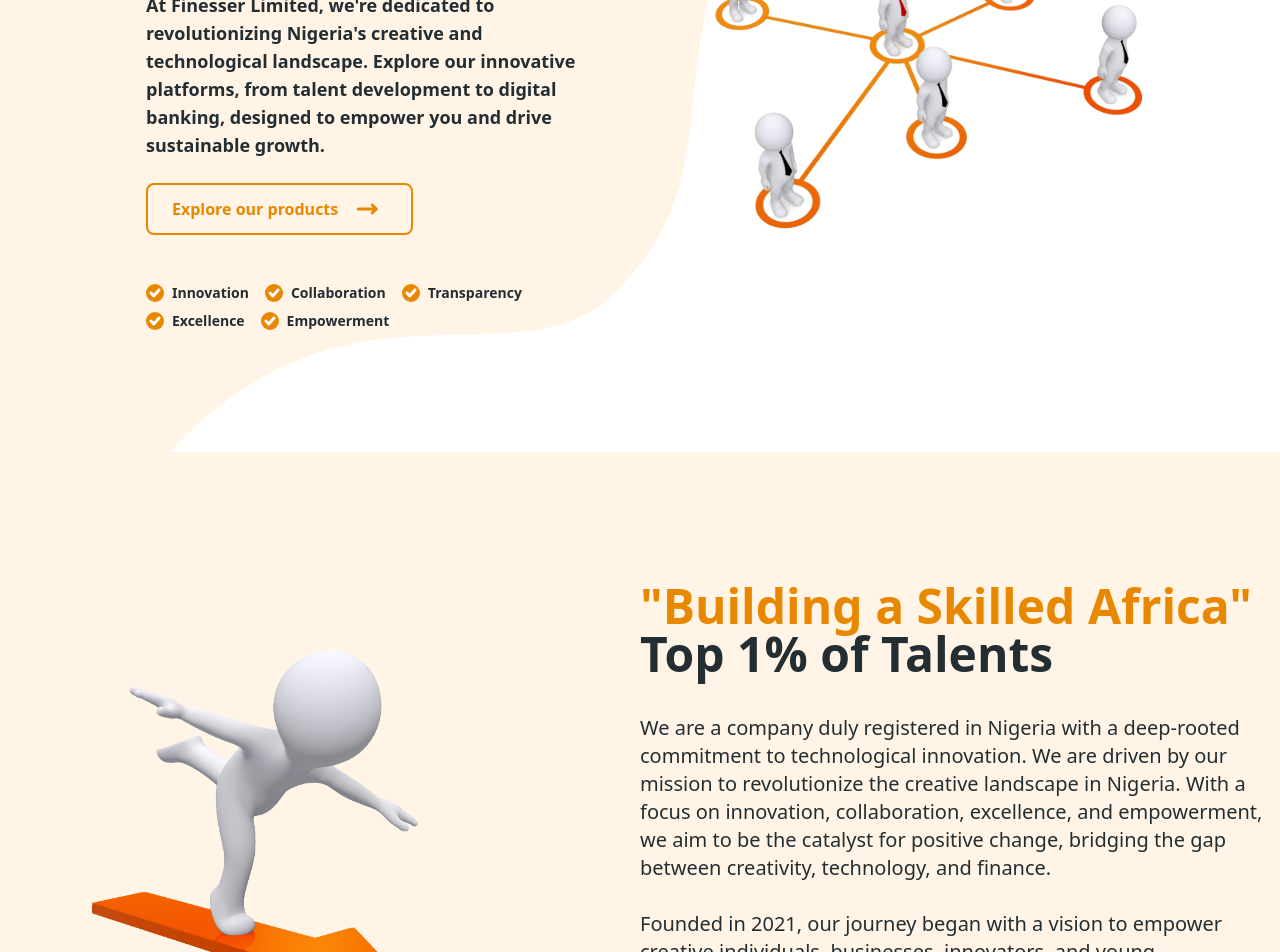
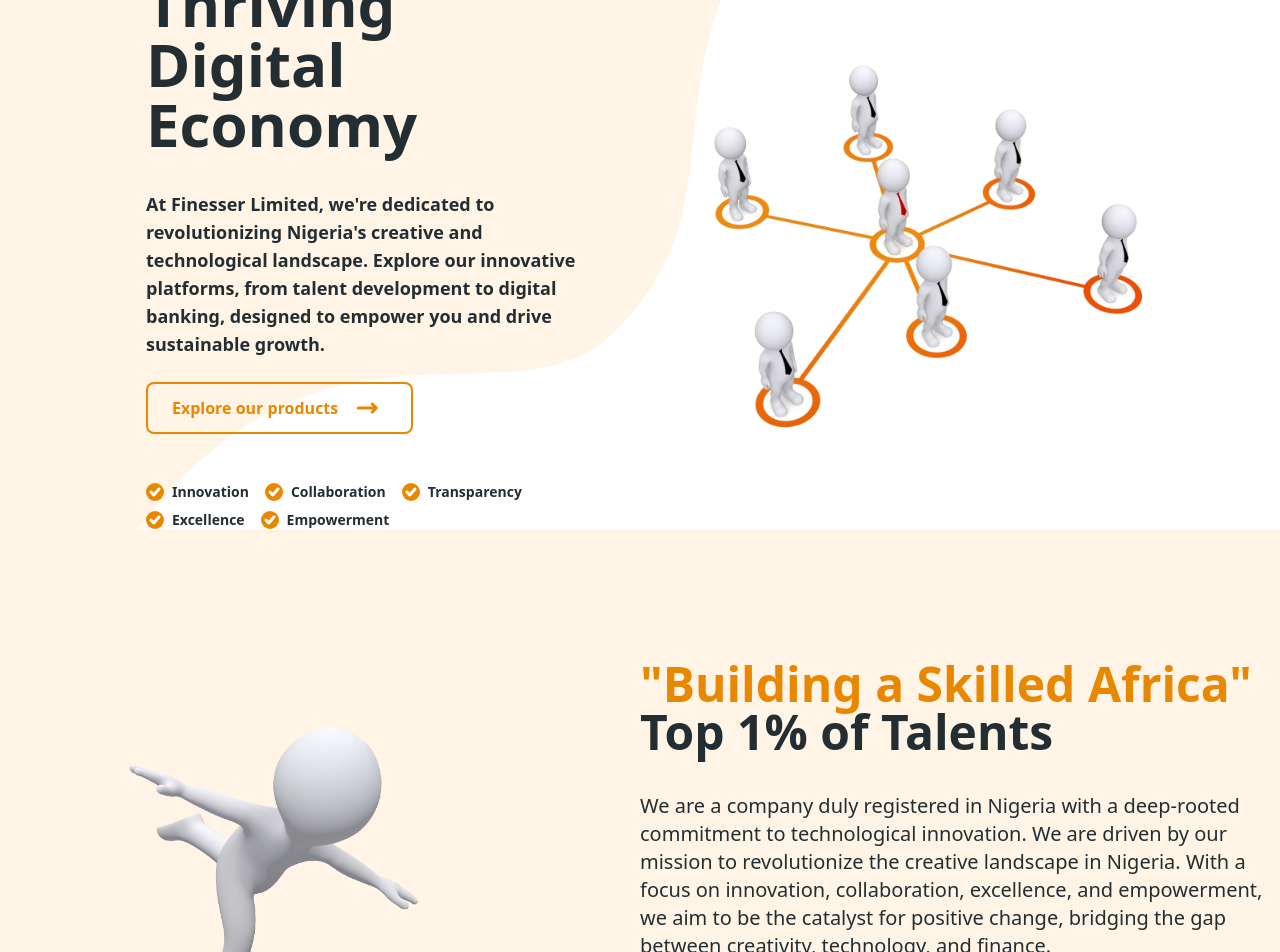
Before and after one commit to Ci-Finesser/ci_finesser_landing, a Next.js app: page / in a window 1280 px wide. Shown: the part 348-1300 px from the top of the page. Built offline with nearby package versions, Linux system fonts and the light colour scheme.

Commit message:
scrapp out

```diff
--- a/src/components/landing/about.tsx
+++ b/src/components/landing/about.tsx
@@ -2,7 +2,7 @@
 
 export const AboutUsComponent: FC = () => {
     return (
-        <section id="about" className="bg-[#fff4e6] py-16 md:py-24 lg:py-32">
+        <section id="about" className="bg-[#fff4e6] py-16 md:py-24 lg:py-32 w-full">
             <div className="container mx-auto px-4 flex flex-col md:flex-row items-center justify-between">
                 {/* Image (Placeholder) */}
                 <div className="md:w-1/2 lg:w-2/5">
--- a/src/components/landing/hero.tsx
+++ b/src/components/landing/hero.tsx
@@ -8,7 +8,7 @@
         <div className="bg-no-repeat bg-cover bg-white bg-left" style={{ backgroundImage: "url('/assets/svgs/hero.svg')" }} >
             <NavBar />
             <motion.section
-                className="flex justify-center items-center h-screen"
+                className="flex justify-center items-center pt-80"
                 initial={{ opacity: 0, y: 50 }} // Initial state: hidden and slightly below
                 animate={{ opacity: 1, y: 0 }} // Animate to: visible and in its normal position
                 transition={{ duration: 1, ease: "easeOut" }} // Animation duration and easing
--- a/src/pages/[[...index]].tsx
+++ b/src/pages/[[...index]].tsx
@@ -26,16 +26,16 @@
   return (
     <>
       <SEO />
-      <main className="h-screen w-full bg-white">
-        <HeroSection />
+      <main className="w-full flex flex-col bg-white">
+         <HeroSection />
         {/* <div className="px-9 bg-white">
           <section className="w-full bg-gradient-to-br from-white to-white p-5 border-t">
             <h1 className="text-center text-lg text-black sm:text-xl">
               Partners growing with CI FInesser
             </h1>
           </section>
-        </div>
-        <AnimatedCarousel images={images} /> */}
+        </div> */}
+        {/* <AnimatedCarousel images={images} />  */}
         <AboutUsComponent />
         <div className="bg-no-repeat md:bg-cover bg-center md:bg bg-white" style={{ backgroundImage: "url('assets/svgs/section.svg')" }}>
           <Solutions />
```
